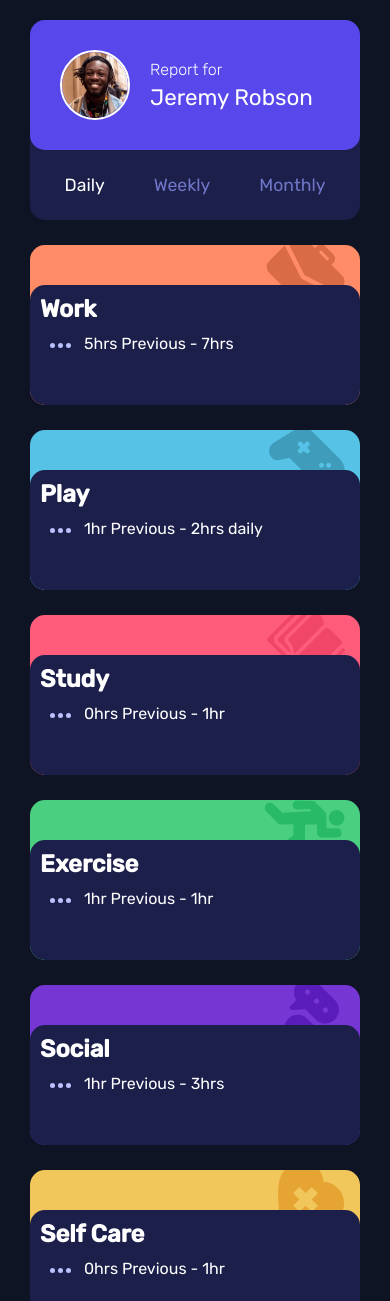
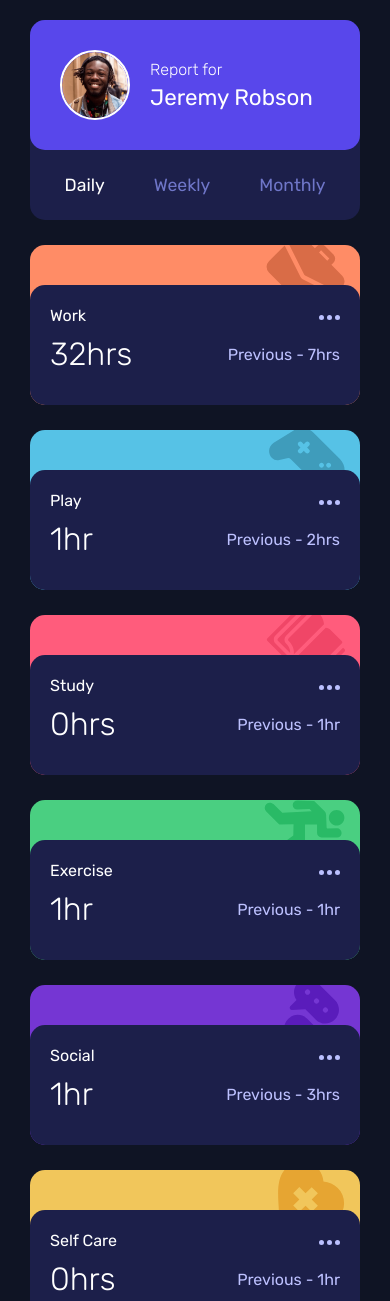
Before and after one commit to Aguiar-gabrielcosta/Time-tracking-dashboard, a website with bundled scripts: page index.html in a window 390 px wide. Shown: the top 1301 px of the page. Built offline with nearby package versions, Linux system fonts and the light colour scheme.

Commit message:
mobile-first ready

```diff
--- a/index.html
+++ b/index.html
@@ -28,50 +28,74 @@
       </section>
       <section class="activity" id="work">
         <div class="content">
+          <div class="content-title">
             <h1>Work</h1>
             <button><svg width="21" height="5" xmlns="http://www.w3.org/2000/svg"><path d="M2.5 0a2.5 2.5 0 1 1 0 5 2.5 2.5 0 0 1 0-5Zm8 0a2.5 2.5 0 1 1 0 5 2.5 2.5 0 0 1 0-5Zm8 0a2.5 2.5 0 1 1 0 5 2.5 2.5 0 0 1 0-5Z" fill="#BBC0FF" fill-rule="evenodd"/></svg></button>
-          <p>5hrs</p>
+          </div>
+          <div class="content-timer">
+            <p class="current">32hrs</p>
             <p class="previous">Previous - 7hrs</p>
+          </div>
         </div>
       </section>
       <section class="activity" id="play">
         <div class="content">
+          <div class="content-title">
             <h1>Play</h1>
             <button><svg width="21" height="5" xmlns="http://www.w3.org/2000/svg"><path d="M2.5 0a2.5 2.5 0 1 1 0 5 2.5 2.5 0 0 1 0-5Zm8 0a2.5 2.5 0 1 1 0 5 2.5 2.5 0 0 1 0-5Zm8 0a2.5 2.5 0 1 1 0 5 2.5 2.5 0 0 1 0-5Z" fill="#BBC0FF" fill-rule="evenodd"/></svg></button>
-          <p>1hr</p>
-          <p id="previous">Previous - 2hrs daily</p>
+          </div>
+          <div class="content-timer">
+            <p class="current">1hr</p>
+            <p class="previous">Previous - 2hrs</p>
+          </div>
         </div>
       </section>
       <section class="activity" id="study">
         <div class="content">
+          <div class="content-title">
             <h1>Study</h1>
             <button><svg width="21" height="5" xmlns="http://www.w3.org/2000/svg"><path d="M2.5 0a2.5 2.5 0 1 1 0 5 2.5 2.5 0 0 1 0-5Zm8 0a2.5 2.5 0 1 1 0 5 2.5 2.5 0 0 1 0-5Zm8 0a2.5 2.5 0 1 1 0 5 2.5 2.5 0 0 1 0-5Z" fill="#BBC0FF" fill-rule="evenodd"/></svg></button>
-          <p>0hrs</p>
-          <p id="previous">Previous - 1hr</p>
+          </div>
+          <div class="content-timer">
+            <p class="current">0hrs</p>
+            <p class="previous">Previous - 1hr</p>
+          </div>
         </div>
       </section>
       <section class="activity" id="exercise">
         <div class="content">
+          <div class="content-title">
             <h1>Exercise</h1>
             <button><svg width="21" height="5" xmlns="http://www.w3.org/2000/svg"><path d="M2.5 0a2.5 2.5 0 1 1 0 5 2.5 2.5 0 0 1 0-5Zm8 0a2.5 2.5 0 1 1 0 5 2.5 2.5 0 0 1 0-5Zm8 0a2.5 2.5 0 1 1 0 5 2.5 2.5 0 0 1 0-5Z" fill="#BBC0FF" fill-rule="evenodd"/></svg></button>
-          <p>1hr</p>
+          </div>
+          <div class="content-timer">
+            <p class="current">1hr</p>
             <p class="previous">Previous - 1hr</p>
+          </div>
         </div>
       </section>
       <section class="activity" id="social">
         <div class="content">
+          <div class="content-title">
             <h1>Social</h1>
             <button><svg width="21" height="5" xmlns="http://www.w3.org/2000/svg"><path d="M2.5 0a2.5 2.5 0 1 1 0 5 2.5 2.5 0 0 1 0-5Zm8 0a2.5 2.5 0 1 1 0 5 2.5 2.5 0 0 1 0-5Zm8 0a2.5 2.5 0 1 1 0 5 2.5 2.5 0 0 1 0-5Z" fill="#BBC0FF" fill-rule="evenodd"/></svg></button>
-          <p>1hr</p>
-          <p id="previous">Previous - 3hrs</p>
+          </div>
+          <div class="content-timer">
+            <p class="current">1hr</p>
+            <p class="previous">Previous - 3hrs</p>
+          </div>
         </div>
       </section>
       <section class="activity" id="self-care">
         <div class="content">
+          <div class="content-title">
             <h1>Self Care</h1>
             <button><svg width="21" height="5" xmlns="http://www.w3.org/2000/svg"><path d="M2.5 0a2.5 2.5 0 1 1 0 5 2.5 2.5 0 0 1 0-5Zm8 0a2.5 2.5 0 1 1 0 5 2.5 2.5 0 0 1 0-5Zm8 0a2.5 2.5 0 1 1 0 5 2.5 2.5 0 0 1 0-5Z" fill="#BBC0FF" fill-rule="evenodd"/></svg></button>
-          <p>0hrs</p>
+          </div>
+          <div class="content-timer">
+            <p class="current">0hrs</p>
             <p class="previous">Previous - 1hr</p>
+          </div>
         </div>
       </section>
     </div>
--- a/styles/style.css
+++ b/styles/style.css
@@ -143,16 +143,47 @@ section.activity > div.content:hover{
     background-color: var(--color-desaturated-blue);
 }
 
-section.activity > div.content > button{
+section.activity > div.content > div.content-title{
+    display: flex;
+    justify-content: space-between;
+    align-items: center;
+    overflow: hidden;
+}
+
+section.activity > div.content > div.content-title > h1{
+    font-size: 1em;
+    margin: 10px;
+    font-weight: var(--font-weight-normal);
+}
+
+section.activity > div.content > div.content-title > button{
     background-color: transparent;
     border: none;
     cursor: pointer;
     width: 40px;
     height: 40px;
+    margin-right: 1px;
 }
 
-section.activity > div.content > button:hover > svg > path{
+section.activity > div.content > div.content-title > button:hover > svg > path{
     fill: #ffffff;
+}
+
+section.activity > div.content > div.content-timer{
+    display: flex;
+    justify-content: space-between;
+    align-items: center;
+}
+
+section.activity > div.content > div.content-timer > p.current{
+    margin-left: 10px;
+    font-size: 2em;
+    font-weight: var(--font-weight-light);
+}
+
+section.activity > div.content > div.content-timer > p.previous{
+    margin-right: 10px;
+    color: var(--color-pale-blue);
 }
 
 section#work{
```
Lines whose indentation alone changed are shown as unchanged.
